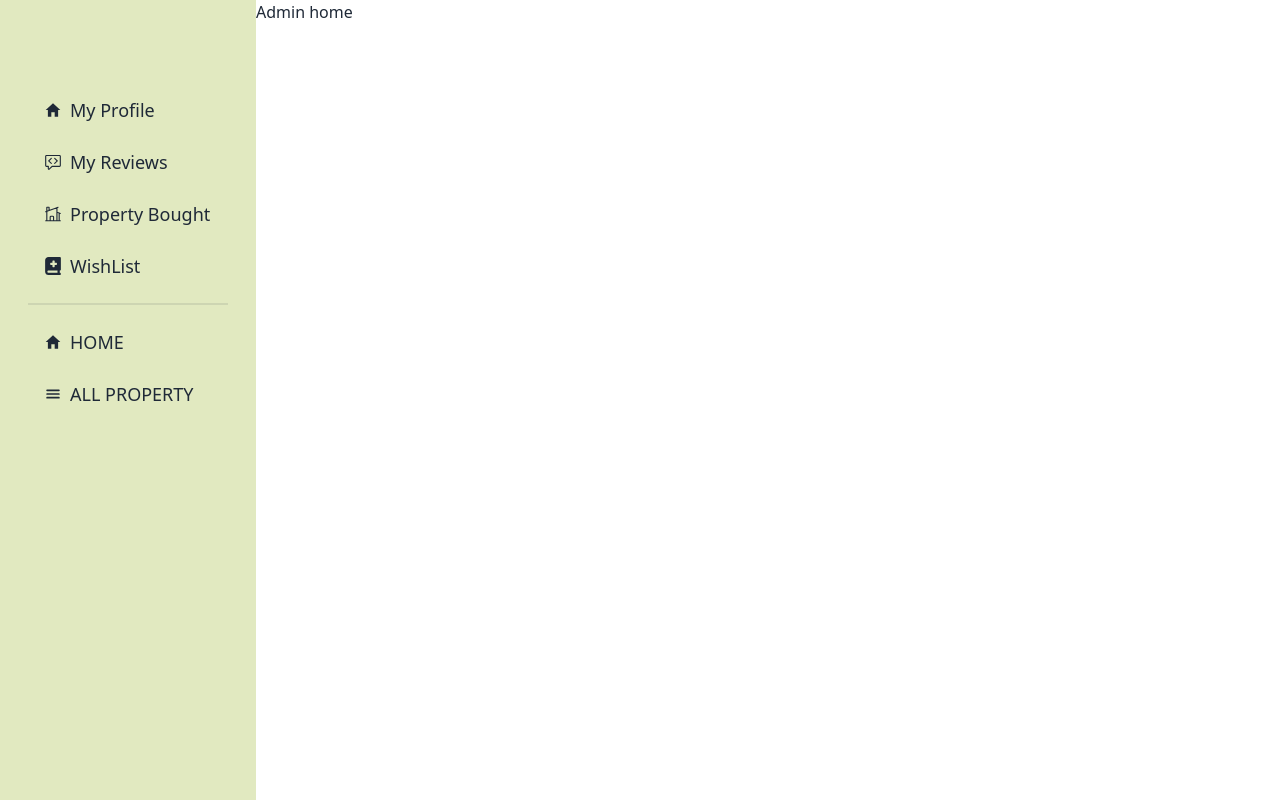
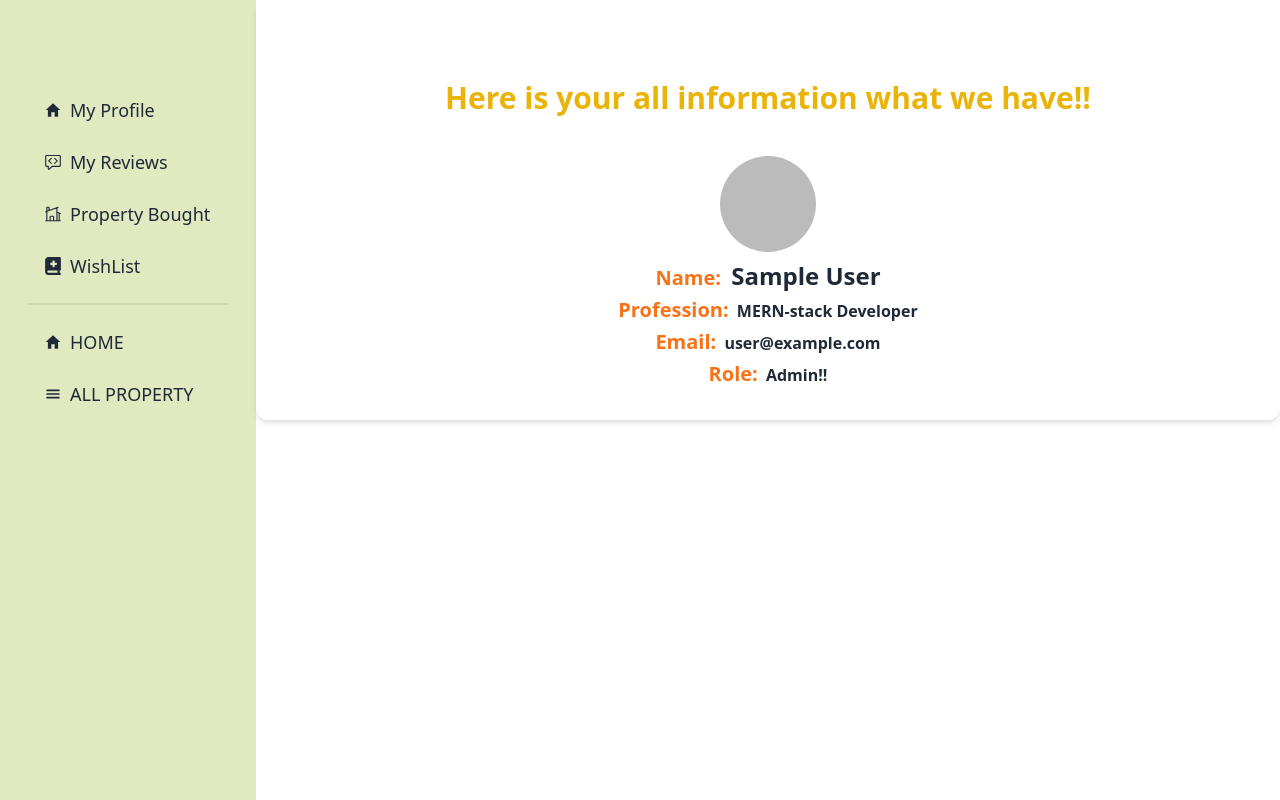
Before and after one commit to khan-shimul/A-12_Client, a React (Vite) app: page /dashboard/adminprofile in a window 1280 px wide. Built offline with nearby package versions, Linux system fonts and the light colour scheme; no server answers; sample sign-in values are in the browser's storage.

Commit message:
admin profile page complete

```diff
--- a/src/Components/AdminThing/AdminProfile.jsx
+++ b/src/Components/AdminThing/AdminProfile.jsx
@@ -1,10 +1,28 @@
-import React from 'react';
+import React, { useContext } from 'react';
+import { AuthContext } from '../../Provider/AuthPorvider';
 
 const AdminProfile = () => {
+    const {user}=useContext(AuthContext)
+    console.log(user)
     return (
-        <div>
-            <h1>Admin home</h1>
-        </div>
+        <div className="flex items-center flex-col justify-center pt-20 p-6 shadow-md rounded-xl sm:px-12 dark:bg-gray-50 dark:text-gray-800">
+            <h1 className='pb-10 text-3xl font-bold text-yellow-500 '>Here is your all information what we have!!</h1>
+<div>
+{user?.photoURL? <img className="w-24 rounded-full  " src={user?.photoURL} alt="" />:  <div >
+    <img className="w-24 rounded-full" src="https://img.daisyui.com/images/stock/photo-1534528741775-53994a69daeb.jpg" />
+  </div>}
+</div>
+	<div className="space-y-4 text-center divide-y dark:divide-gray-300">
+		<div className="my-2 space-y-1">
+			<h2 className="text-2xl font-semibold sm:text-2xl"><span className='text-xl mr-1 text-orange-500'>Name:</span> {user?.displayName}</h2>
+			<p className="px-5 text-2xl sm:text-base dark:text-gray-600 font-semibold"><span className='text-xl mr-1 text-orange-500'>Profession:</span> MERN-stack Developer </p>
+			<p className="px-5 text-2xl sm:text-base dark:text-gray-600 font-semibold"><span className='text-xl mr-1 text-orange-500'>Email:</span> {user?.email}</p>
+			<p className="px-5 text-2xl sm:text-base dark:text-gray-600 font-semibold"><span className='text-xl mr-1 text-orange-500'>Role:</span> Admin!!</p>
+		</div>
+
+
+	</div>
+</div>
     );
 };
 
```
